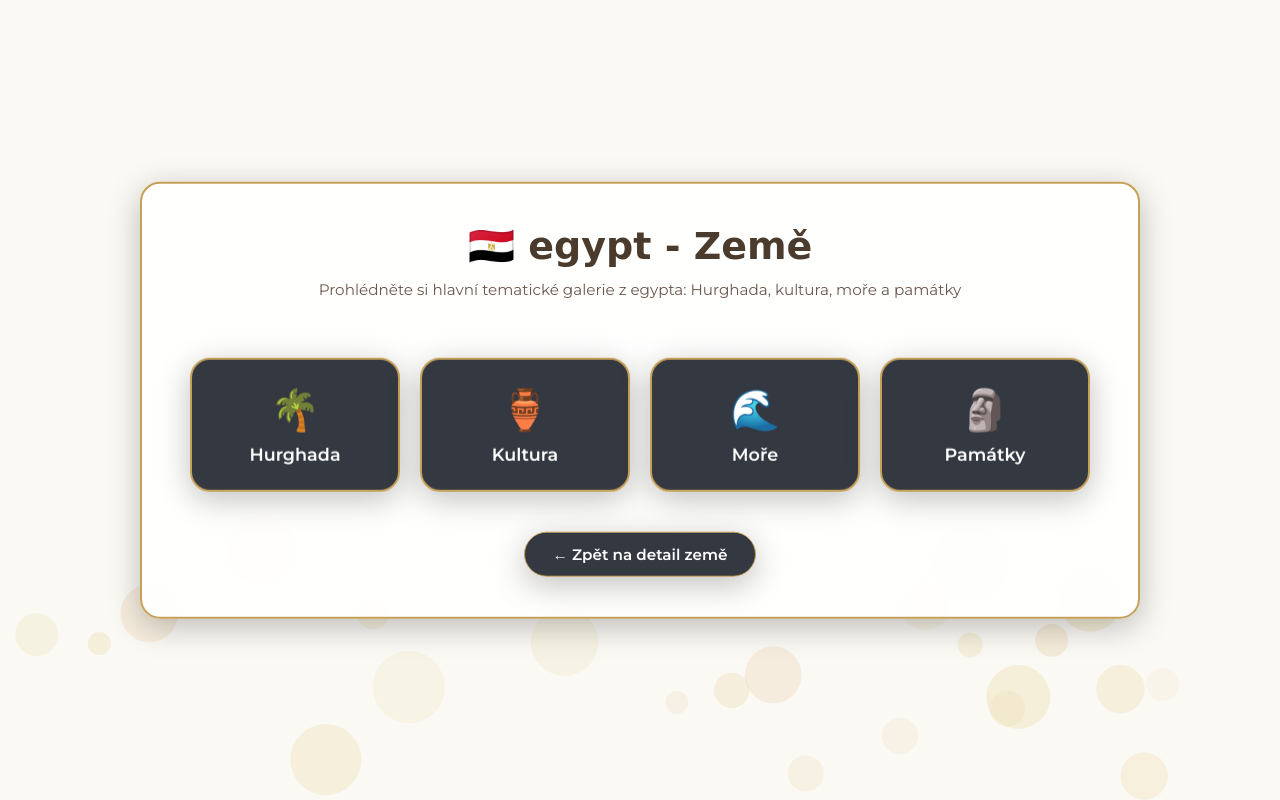
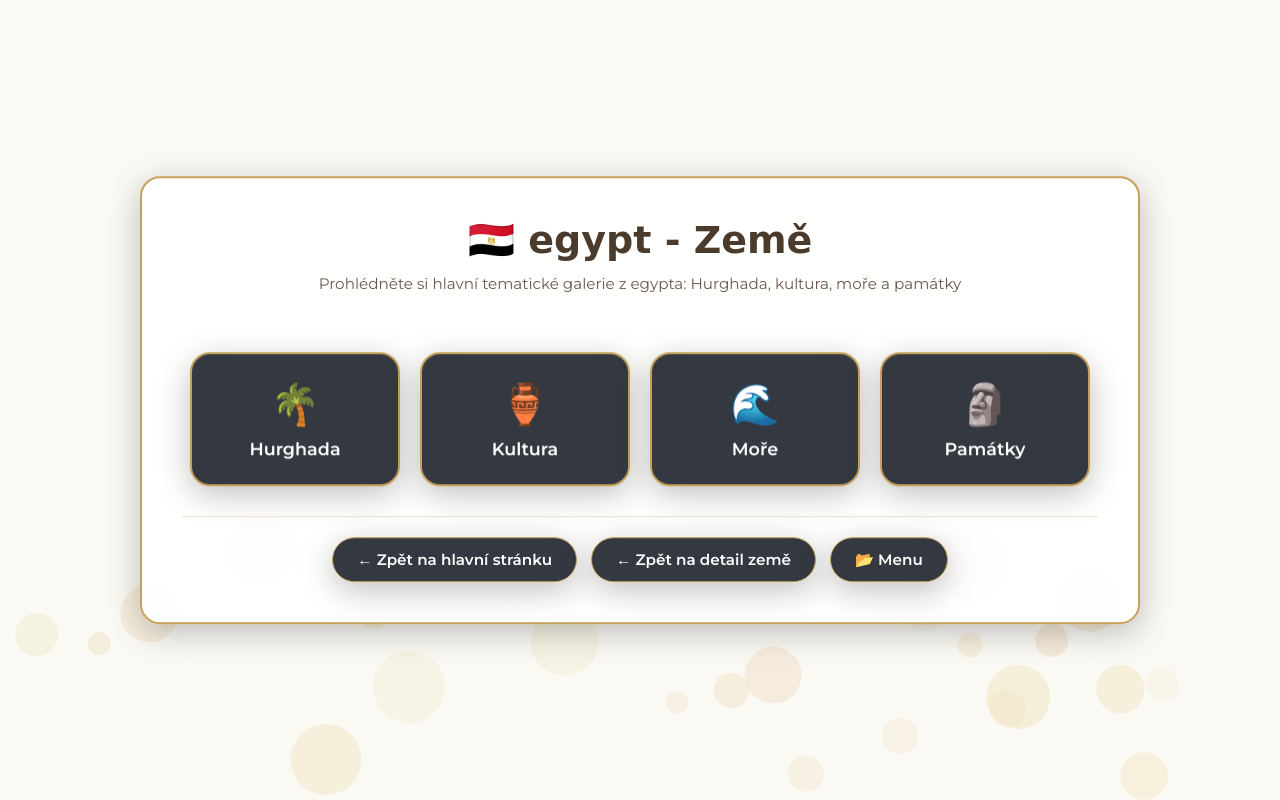
Before and after one commit to AndyZej/cestovni_projekt, a Django app: page /galerie/egypt/ in a window 1280 px wide. Run offline with Django 5.2, Linux system fonts and the light colour scheme; some web fonts are replaced.

Commit message:
Initial commit

```diff
--- a/zeme/templates/zeme/galerie/galerie.html
+++ b/zeme/templates/zeme/galerie/galerie.html
@@ -29,7 +29,7 @@
             --gold-accent: #c5a059;
         }
 
-        * {
+        *, *::before, *::after {
             box-sizing: border-box;
             margin: 0;
             padding: 0;
@@ -152,6 +152,17 @@
             font-weight: 600;
         }
 
+        .bottom-nav {
+            display: flex;
+            justify-content: center;
+            align-items: center;
+            flex-wrap: wrap;
+            gap: 14px;
+            margin-top: 20px;
+            padding-top: 20px;
+            border-top: 1px solid var(--panel-border);
+        }
+
         .back-btn {
             display: inline-flex;
             align-items: center;
@@ -159,14 +170,13 @@
             background: var(--panel-bg);
             border: 1px solid var(--gold-accent);
             color: white;
-            padding: 12px 28px;
+            padding: 12px 24px;
             font-size: 0.95rem;
             font-weight: 600;
             border-radius: 30px;
             text-decoration: none;
             transition: all 0.3s ease;
             box-shadow: var(--glass-shadow);
-            margin-top: 10px;
         }
 
         .back-btn:hover {
@@ -238,8 +248,10 @@
         {% block gallery_content %}
         {% endblock %}
 
-        <div>
+        <div class="bottom-nav">
+            <a href="{% url 'domovsky' %}" class="back-btn">← Zpět na hlavní stránku</a>
             <a href="{% block back_url %}{% url 'seznam_zemi' %}{% endblock %}" class="back-btn">← Zpět na detail země</a>
+            <a href="{% url 'menu' %}" class="back-btn">📂 Menu</a>
         </div>
     </div>
 
```
Also changed, not shown: core/templates/core/upravit_oblibene.html (+8 -2 lines), zeme/templates/itinerar/galerie/galerie.html (+13 -7 lines), db.sqlite3.
